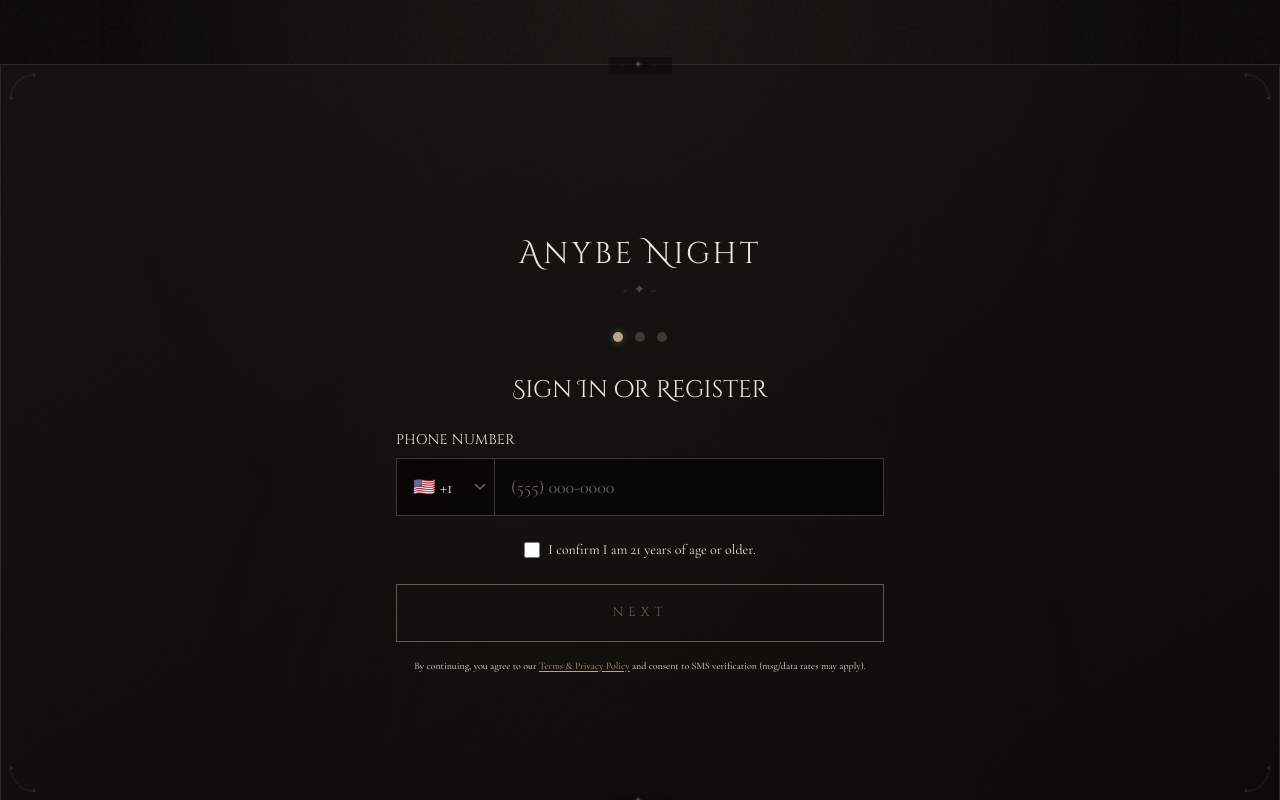
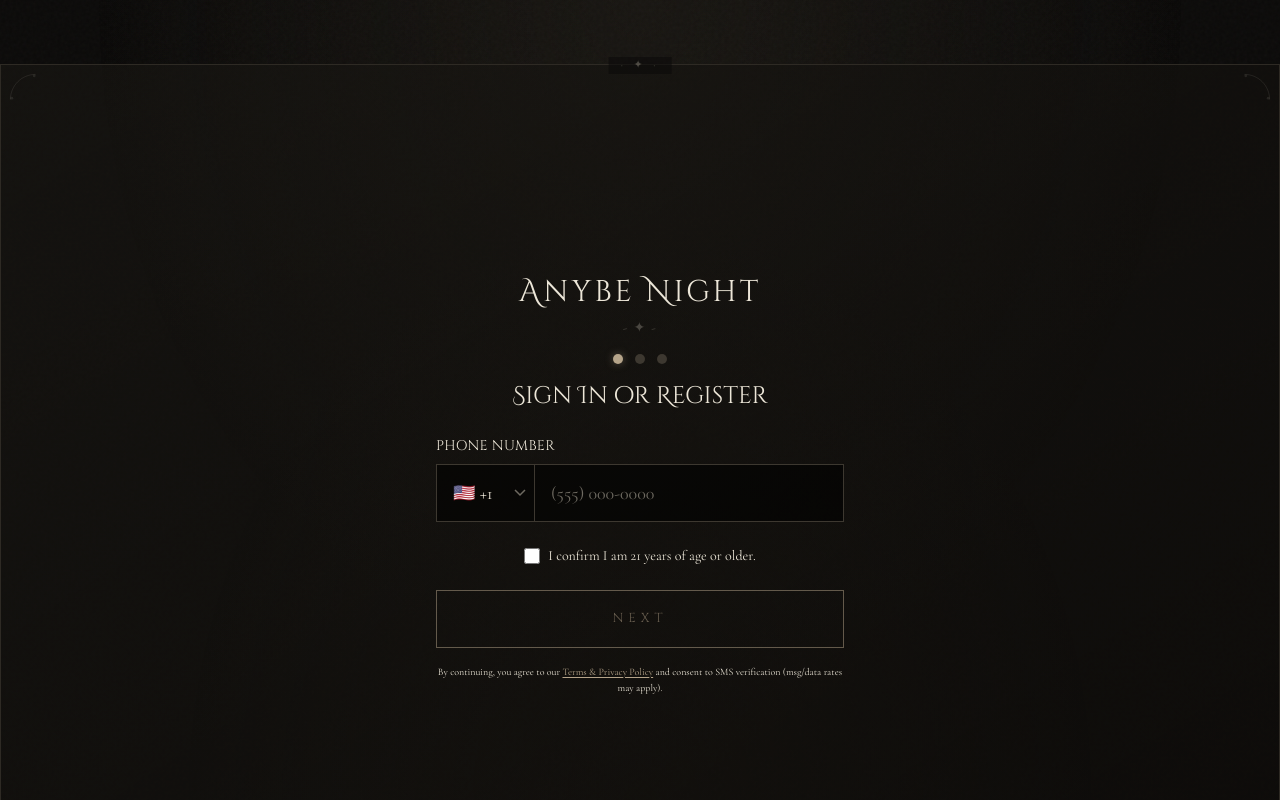
Before and after one commit to etim911/anybe-next, a Next.js app: page /auth in a window 1280 px wide. Shown: the top 800 px of the page. Built offline with nearby package versions, Linux system fonts and the light colour scheme.

Commit message:
style: full-screen app-like auth layout using dvh, reduce frame padding

```diff
--- a/src/app/auth/page.tsx
+++ b/src/app/auth/page.tsx
@@ -150,14 +150,14 @@ export default function AuthPage() {
 
   return (
     <OrnateFrame>
-      <div className="auth-page max-w-[520px] mx-auto px-4 py-6 pt-[60px] flex flex-col justify-center min-h-[80vh]">
-        <div className="logo-area text-center mb-8">
+      <div className="auth-page max-w-[440px] mx-auto px-4 py-4 flex flex-col justify-center min-h-[100dvh]">
+        <div className="logo-area text-center mb-4">
           <div className="logo-title font-decorative text-3xl text-cream tracking-widest mb-2">Anybe Night</div>
           <div className="logo-divider text-silver-dim text-sm tracking-widest opacity-60">- ✦ -</div>
         </div>
 
         {currentStep < 4 && (
-          <div className="step-dots flex justify-center gap-3 mb-8">
+          <div className="step-dots flex justify-center gap-3 mb-4">
             <div className={`w-2.5 h-2.5 rounded-full transition-all ${currentStep === 1 ? 'bg-gold shadow-[0_0_8px_rgba(181,164,138,0.4)]' : 'bg-gold/50'}`}></div>
             <div className={`w-2.5 h-2.5 rounded-full transition-all ${currentStep === 2 ? 'bg-gold shadow-[0_0_8px_rgba(181,164,138,0.4)]' : currentStep > 2 ? 'bg-gold/50' : 'bg-border-light'}`}></div>
             <div className={`w-2.5 h-2.5 rounded-full transition-all ${currentStep === 3 ? 'bg-gold shadow-[0_0_8px_rgba(181,164,138,0.4)]' : 'bg-border-light'}`}></div>
--- a/src/components/ui/OrnateFrame.tsx
+++ b/src/components/ui/OrnateFrame.tsx
@@ -6,9 +6,9 @@ export interface OrnateFrameProps {
   padding?: string;
 }
 
-export const OrnateFrame: React.FC<OrnateFrameProps> = ({ children, className = '', padding = 'pt-[52px] px-[36px] pb-[44px]' }) => {
+export const OrnateFrame: React.FC<OrnateFrameProps> = ({ children, className = '', padding = 'pt-[20px] px-[20px] pb-[20px]' }) => {
   return (
-    <div className={`relative ${padding} mb-12 border border-border bg-gradient-to-br from-[#1a181499] to-[#0e0c0acc] ${className}`}>
+    <div className={`relative ${padding} border border-border bg-gradient-to-br from-[#1a181499] to-[#0e0c0acc] ${className}`}>
       {/* Top/bottom ornament lines simulated with absolute divs since pseudo elements with background clip are tricky */}
       <div className="absolute top-[-8px] left-1/2 -translate-x-1/2 bg-bg-deep px-[12px] text-[11px] tracking-[4px] text-silver-dim opacity-60">
         · ✦ ·
```
